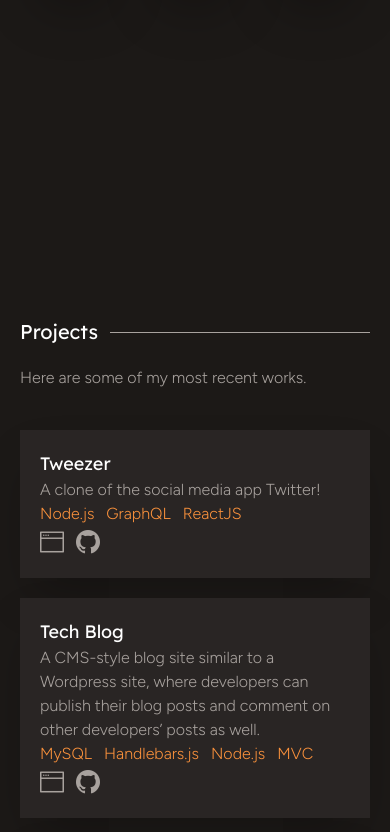
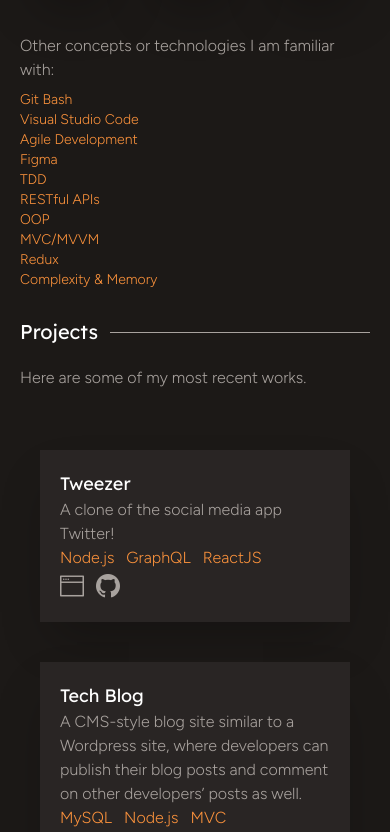
Before and after one commit to realnifty/react-portfolio-v2, a React (Create React App) app: page / in a window 390 px wide. Shown: the part 2366-3198 px from the top of the page. Built offline with nearby package versions, Linux system fonts and the light colour scheme.

Commit message:
lg responsive

```diff
--- a/src/App.js
+++ b/src/App.js
@@ -9,7 +9,7 @@ import Contact from './components/Contact';
 function App() {
   return (
     <>
-      <main id="home" className="md:px-20">
+      <main id="home" className="md:px-20 lg:px-96">
         <Header/>
         <Nav />
         <Jumbotron />
--- a/src/components/Contact/index.js
+++ b/src/components/Contact/index.js
@@ -15,7 +15,7 @@ function Contact() {
                     or comments, please feel free to shoot me a message below.
                     I will always reply as soon as possible!
                 </p>
-                <a className="text-orange-400 text-6xl hover:text-orange-300 ease-in-out duration-100" href='mailto:rogelioalbertopedraza@gmail.com' target="_blank"><i class="bi bi-envelope"></i></a>
+                <a className="text-orange-400 text-6xl hover:text-orange-300 ease-in-out duration-100" href='mailto:rogelioalbertopedraza@gmail.com' target="_blank" rel="noreferrer"><i class="bi bi-envelope"></i></a>
             </div>
         </section>
     )
--- a/src/components/Header/index.js
+++ b/src/components/Header/index.js
@@ -19,7 +19,7 @@ function Header() {
                   <a href={section.link}>{section.name}</a>
                 </li>
               ))}
-                <a href={resume} target="_blank" className="outline outline-1 outline-orange-400 p-2 rounded-md hover:outline-orange-300 ease-in-out duration-100 text-orange-400">Resume</a>
+                <a href={resume} target="_blank" rel="noreferrer" className="outline outline-1 outline-orange-400 p-2 rounded-md hover:outline-orange-300 ease-in-out duration-100 text-orange-400">Resume</a>
                 </ul>
         </header>
       </>
--- a/src/components/Projects/index.js
+++ b/src/components/Projects/index.js
@@ -4,7 +4,7 @@ function Projects() {
 
     const projects = [
         { id: "1", name: "Tweezer", description: "A clone of the social media app Twitter!", repo: "https://github.com/realnifty/tweezer", deployment: "https://tweezer-app.herokuapp.com/", tags: ["Node.js", "GraphQL", "ReactJS"] },
-        { id: "2", name: "Tech Blog", description: "A CMS-style blog site similar to a Wordpress site, where developers can publish their blog posts and comment on other developers’ posts as well.", repo: "https://github.com/realnifty/tech-blog", deployment: "https://realnifty-tech-blog.herokuapp.com/", tags: ["MySQL", "Handlebars.js", "Node.js", "MVC"] },
+        { id: "2", name: "Tech Blog", description: "A CMS-style blog site similar to a Wordpress site, where developers can publish their blog posts and comment on other developers’ posts as well.", repo: "https://github.com/realnifty/tech-blog", deployment: "https://realnifty-tech-blog.herokuapp.com/", tags: ["MySQL", "Node.js", "MVC"] },
         { id: "3", name: "Habit Tracker", description: "An app that allows users to track their daily habits in a visually simplified display to improve daily motivation, productivity, and overall mental well-being.", repo: "https://github.com/realnifty/habit-tracker", deployment: "https://habitualtracker.herokuapp.com/", tags: ["Node.js", "Sequelize", "Express.js"] },
         { id: "4", name: "README Generator", description: "A javascript application that takes user input in the command line to create a professional README file.", repo: "https://github.com/realnifty/09-README-generator", deployment: "https://github.com/realnifty/09-README-generator", tags: ["Node.js", "Generator", "Inquirer"] },
     ]
@@ -17,9 +17,9 @@ function Projects() {
                 <div className='h-px w-full bg-stone-400'></div>
             </div>
             <p className="text-stone-400 my-5 font-fig md:text-lg">Here are some of my most recent works.</p>
-            <div className='py-5 md:grid md:grid-cols-2'>
+            <div className='py-5 flex justify-center flex-wrap'>
                 {projects.map((project) => (
-                    <div key={project.id} className='text-white bg-stone-800 mb-5 p-5 flex flex-col justify-between shadow-2xl md:w-80'>
+                    <div key={project.id} className='text-white bg-stone-800 m-5 p-5 flex flex-col justify-between shadow-2xl md:w-80 lg:w-96'>
                         <h1 className='font-readex text-lg'>{project.name}</h1>
                         <p className='font-fig text-stone-400'>{project.description}</p>
                         <ul className="font-fig flex items-center text-orange-400">
--- a/src/components/Sidebar/index.js
+++ b/src/components/Sidebar/index.js
@@ -21,7 +21,7 @@ function Sidebar(props) {
                     </li>
                 ))}
                 </ul>
-                <a href={resume} target="_blank" className="outline outline-1 outline-orange-400 p-2 rounded-md hover:outline-orange-300 ease-in-out duration-100 text-orange-400">Resume</a>
+                <a href={resume} target="_blank" rel="noreferrer" className="outline outline-1 outline-orange-400 p-2 rounded-md hover:outline-orange-300 ease-in-out duration-100 text-orange-400">Resume</a>
             </aside>
         </>
     );
--- a/src/components/Skills/index.js
+++ b/src/components/Skills/index.js
@@ -26,7 +26,7 @@ function Skills() {
           Here are some of the technologies that I'm currently using.
         </p>
       </div>
-      <div className="text-stone-400 my-5 flex">
+      <div className="text-stone-400 my-5 flex justify-center">
             <div className="flex flex-wrap items-center justify-between md:grid md:grid-cols-6 md:gap-2">
                 {techImages.map((image) => (
                     <div key={image.url} className="bg-white rounded-full p-3 md:p-5 inline-block my-2 shadow-2xl md:hover:-translate-y-4 md:ease-in-out md:duration-200">
@@ -35,6 +35,21 @@ function Skills() {
                 ))}
             </div>
       </div>
+      <div className="text-stone-400 my-5 font-fig md:text-lg">
+        <p className="py-2">Other concepts or technologies I am familiar with:</p>
+        <ol className="text-orange-400 text-sm md:text-lg">
+          <li>Git Bash</li>
+          <li>Visual Studio Code</li>
+          <li>Agile Development</li>
+          <li>Figma</li>
+          <li>TDD</li>
+          <li>RESTful APIs</li>
+          <li>OOP</li>
+          <li>MVC/MVVM</li>
+          <li>Redux</li>
+          <li>Complexity & Memory</li>
+        </ol>
+      </div>
     </section>
   );
 }
```
